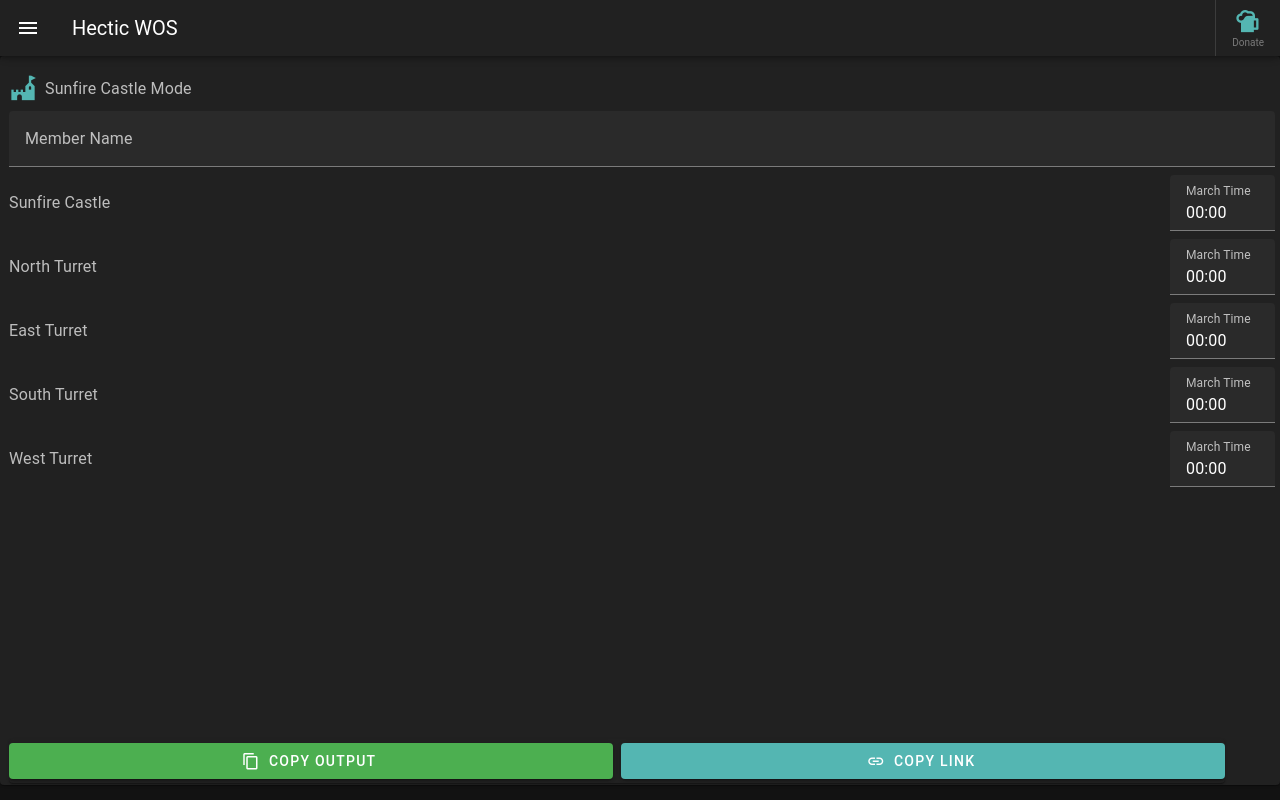
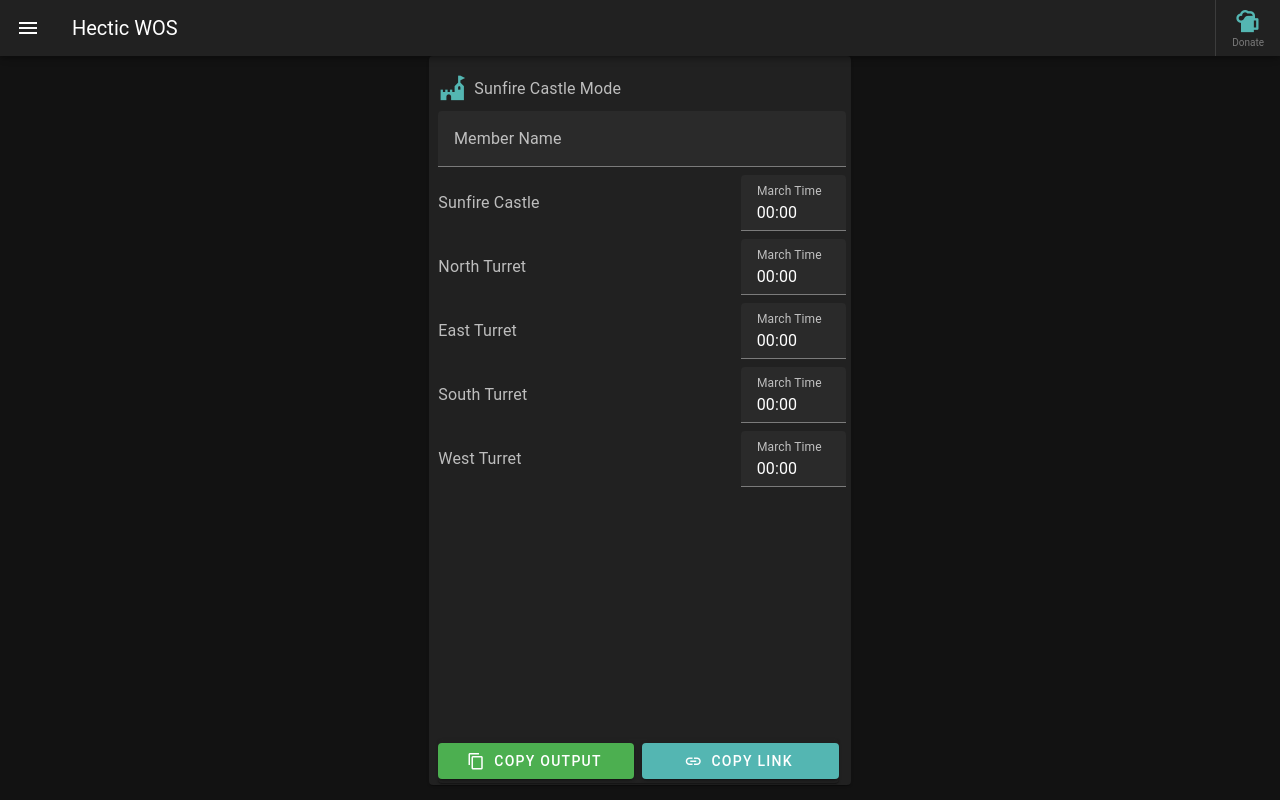
Before and after one commit to HecticEnergy/hectic-wos, a Vue app: page /march-time-pages/CreateMemberPage in a window 1280 px wide. Built offline with nearby package versions, Linux system fonts and the light colour scheme; what vue3-tour would draw is missing.

Commit message:
fix large display for single member import/export

```diff
--- a/src/pages/march-time-pages/CreateMemberPage.vue
+++ b/src/pages/march-time-pages/CreateMemberPage.vue
@@ -1,4 +1,7 @@
 <template>
+  <v-row>
+    <v-col class="d-none d-md-block"> </v-col>
+    <v-col>
       <ParentCard>
         <v-row>
           <v-col cols="12">
@@ -51,6 +54,9 @@
           </ButtonContainer>
         </template>
       </ParentCard>
+    </v-col>
+    <v-col class="d-none d-md-block"> </v-col>
+  </v-row>
 </template>
 
 <script setup lang="ts">
--- a/src/pages/march-time-pages/ImportCreatedMemberPage.vue
+++ b/src/pages/march-time-pages/ImportCreatedMemberPage.vue
@@ -1,4 +1,7 @@
 <template>
+  <v-row>
+    <v-col class="d-none d-md-block"> </v-col>
+    <v-col>
       <ParentCard>
         <v-row>
           <v-col cols="12">
@@ -6,7 +9,9 @@
           </v-col>
           <v-col cols="12" class="my-2">
             <h2>{{ member.name }}</h2>
-        <h2 v-if="!member.name" class="opacity-50 italic">Empty Member Name</h2>
+            <h2 v-if="!member.name" class="opacity-50 italic">
+              Empty Member Name
+            </h2>
           </v-col>
           <v-col cols="12">
             <v-row v-for="(target, idx) in member.targetTimes" :key="idx">
@@ -72,6 +77,9 @@
           />
         </DialogFullScreen>
       </ParentCard>
+    </v-col>
+    <v-col class="d-none d-md-block"> </v-col>
+  </v-row>
 </template>
 
 <script setup lang="ts">
```
Lines whose indentation alone changed are shown as unchanged.
